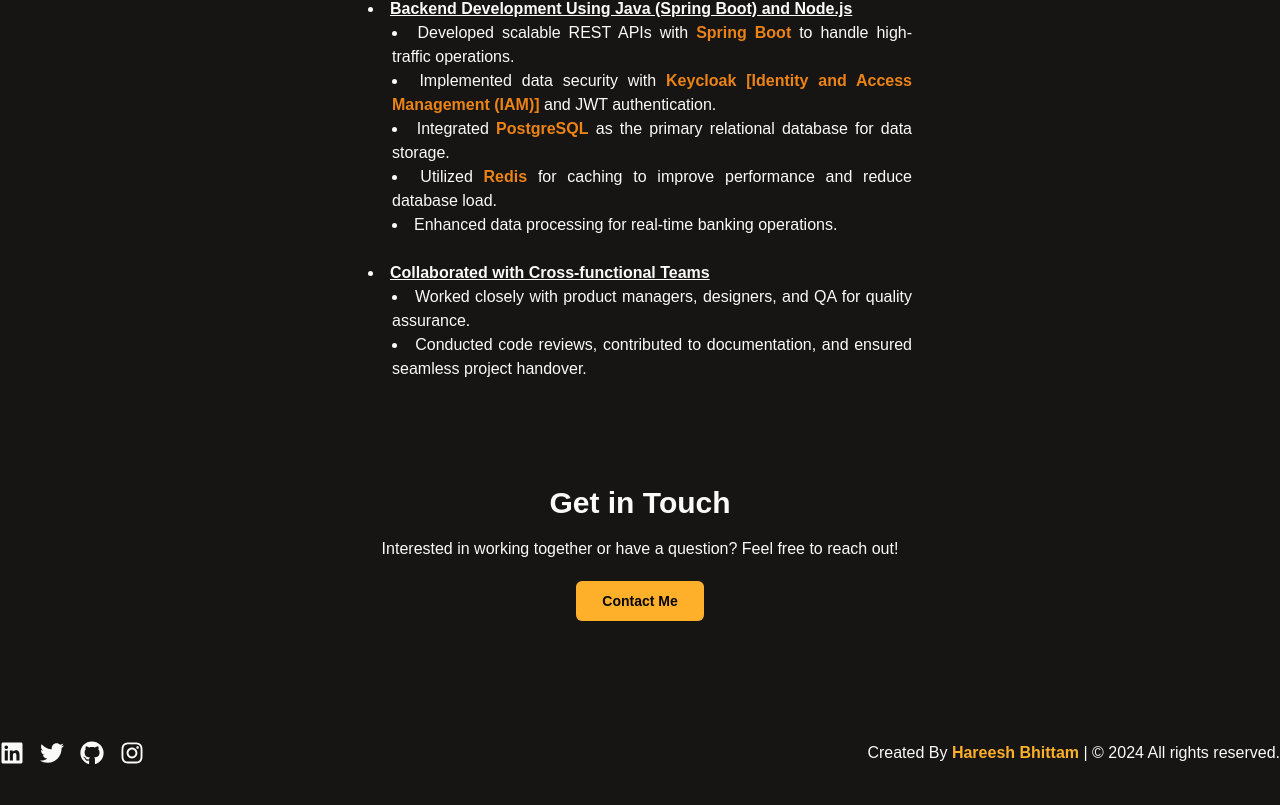
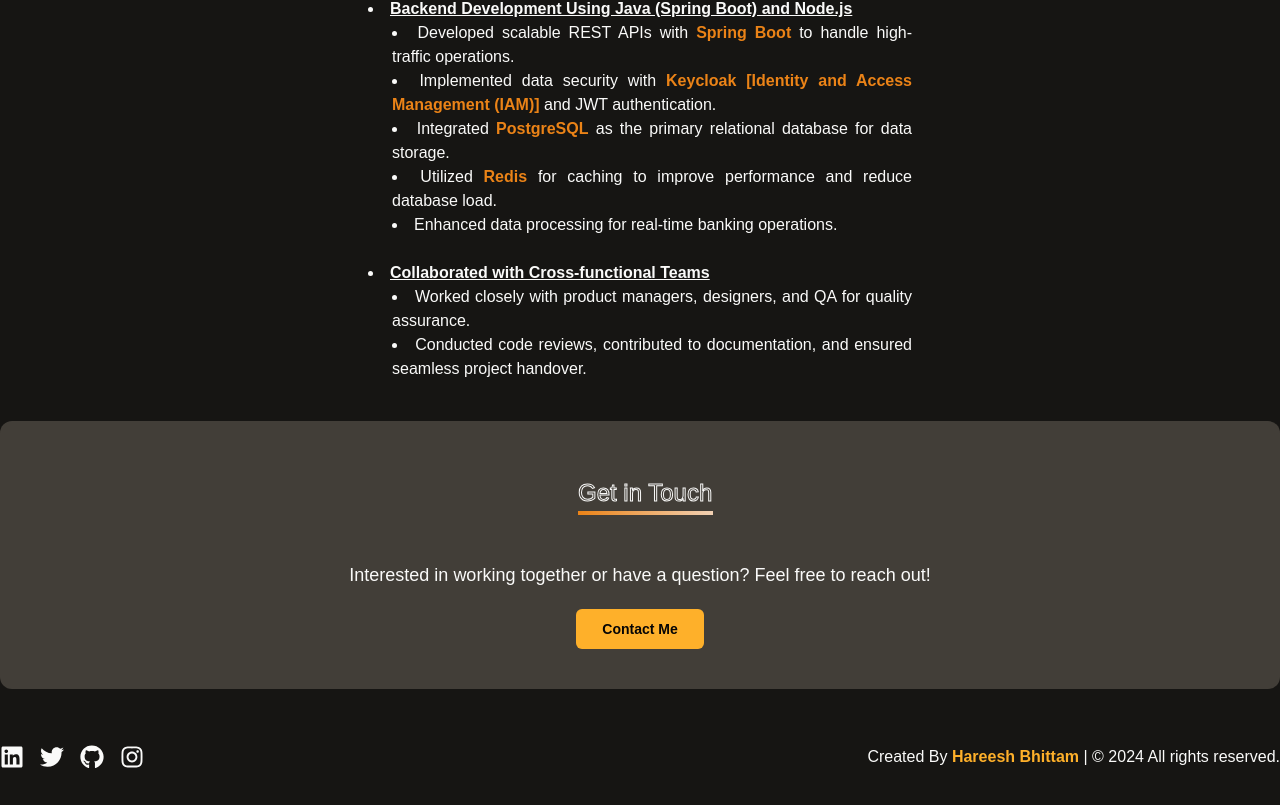
Before and after one commit to Hareesh108/me.github.io, a Next.js app: page / in a window 1280 px wide. Shown: the part 2975-3780 px from the top of the page. Built offline with nearby package versions, Linux system fonts and the light colour scheme.

Commit message:
Contact us done

```diff
--- a/components/contact/index.tsx
+++ b/components/contact/index.tsx
@@ -3,18 +3,65 @@ import { Button } from "../ui/button";
 
 export default function ContactPage() {
   return (
-    <div className="max-w-screen-xl mt-6 md:mt-10 mb-5 mx-4 md:mx-auto">
-      <div className="flex flex-col items-center py-16 px-6 text-center">
-        <h2
-          className="text-3xl font-semibold"
-          style={{ color: "hsl(var(--foreground))" }}
-        >
-          Get in Touch
-        </h2>
-        <p className="mt-4">
+    <div className="max-w-screen-xl mt-6 md:mt-10 mb-5 mx-4 md:mx-auto bg-muted rounded-xl">
+      <div className="flex flex-col items-center py-10 px-6 text-center">
+        <div className="flex justify-center">
+          <svg width="145" height="100" xmlns="http://www.w3.org/2000/svg">
+            {/* Text */}
+            <text
+              x="10"
+              y="40"
+              fontFamily="Arial, sans-serif"
+              fontSize="24"
+              stroke="currentColor"
+              fill="none"
+            >
+              Get in Touch
+            </text>
+
+            {/* Gradient Definition */}
+            <defs>
+              <linearGradient
+                id="glowing-gradient"
+                x1="0%"
+                y1="0%"
+                x2="100%"
+                y2="0%"
+              >
+                <stop offset="0%" stopColor="#EB8317" stopOpacity="1">
+                  <animate
+                    attributeName="stop-color"
+                    values="#EB8317; #F4F6FF; #EB8317"
+                    dur="3s"
+                    repeatCount="indefinite"
+                  />
+                </stop>
+                <stop offset="100%" stopColor="#F4F6FF" stopOpacity="1">
+                  <animate
+                    attributeName="stop-color"
+                    values="#F4F6FF; #EB8317; #F4F6FF"
+                    dur="3s"
+                    repeatCount="indefinite"
+                  />
+                </stop>
+              </linearGradient>
+            </defs>
+
+            {/* Glowing Gradient Line */}
+            <rect
+              x="10"
+              y="50"
+              width="200"
+              height="4"
+              fill="url(#glowing-gradient)"
+            />
+          </svg>
+        </div>
+
+        <h5>
           Interested in working together or have a question? Feel free to reach
           out!
-        </p>
+        </h5>
         <a href="mailto:hareeshbhittam@email.com">
           <Button className="w-32 font-bold mt-5"> Contact Me</Button>
         </a>
--- a/components/project/index.tsx
+++ b/components/project/index.tsx
@@ -11,7 +11,7 @@ export default function ProjectPage() {
   return (
     <div className="min-h-screen max-w-screen-xl mx-4 xl:mx-auto mt-12">
       <div className="flex justify-center">
-        <svg width="250" height="100" xmlns="http://www.w3.org/2000/svg">
+        <svg width="200" height="100" xmlns="http://www.w3.org/2000/svg">
           {/* Text */}
           <text
             x="10"
```
